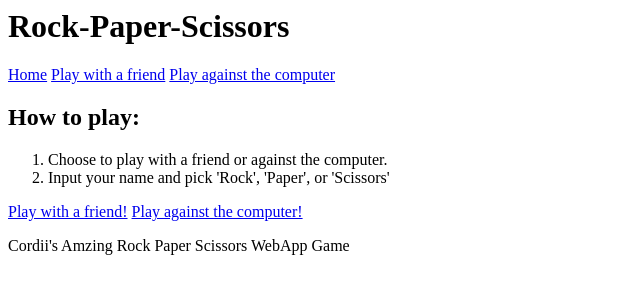
After one commit to CordiiT14/Rock_Paper_Scissors, a Flask app: page /home in a window 1280 px wide. The commit adds this page. Shown: the top 300 px of the page, without its empty margins (0-640 px from the left). Run offline with Flask 2, Linux system fonts and the light colour scheme.

Commit message:
working home page added. Edited base to include new pages in nav bar. Results and input shown after game played.

```diff
--- a/controllers/controller.py
+++ b/controllers/controller.py
@@ -7,25 +7,13 @@ from models.game import Game
 def index():
     return render_template('index.html', title="Play!")
 
-@app.route('/rock/scissors', )
-def rock_win():
-
-    return render_template('rock.html', title="Rock Wins")
-
-
-@app.route('/scissors/paper')
-def scissors_win():
-    return render_template('scissors.html', title='Scissors Wins' )
-
-
-@app.route('/paper/rock')
-def paper_win():
-    return render_template('paper.html', title='Paper Wins', )
+@app.route('/home')
+def home():
+    return render_template('home.html', title='Home')
 
 
 @app.route('/play', methods=['GET','POST'])
-def display_winner():
-    if request.method == 'POST':
+def play():
         player_1_name = request.form['player1_name']
         player_1_choice = request.form['p1_choice']
         player_2_name = request.form['player2_name']
@@ -36,5 +24,23 @@ def display_winner():
         game.add_players(player1)
         game.add_players(player2)
         winner= game.return_winner(game)
-        return redirect(winner)
-    return render_template('index.html')
+        winning_player = game.display_winner(player1, winner)
+        return render_template('results.html', title='The Winner is..', winning_player=winning_player , winner=winner, player1=player1, player2=player2)
+
+
+# Routes below used initially
+
+# @app.route('/rock/scissors', )
+# def rock_win():
+
+#     return render_template('rock.html', title="Rock Wins")
+
+
+# @app.route('/scissors/paper')
+# def scissors_win():
+#     return render_template('scissors.html', title='Scissors Wins' )
+
+
+# @app.route('/paper/rock')
+# def paper_win():
+#     return render_template('paper.html', title='Paper Wins', )
--- a/templates/base.html
+++ b/templates/base.html
@@ -5,7 +5,9 @@
     <header>
         <h1> Rock-Paper-Scissors </h1>
         <nav>
-            <a href="/play">Play</a>
+            <a href="/home"> Home</a>
+            <a href="/play">Play with a friend</a>
+            <a href="/vscomputer">Play against the computer</a>
         </nav>
     </header>
     {% block content%}
--- /dev/null
+++ b/templates/home.html
@@ -0,0 +1,18 @@
+{% extends "base.html" %}
+
+{% block content %}
+
+<section>
+    <h2>How to play:</h2>
+    <ol>
+        <li>Choose to play with a friend or against the computer.</li>
+        <li>Input your name and pick 'Rock', 'Paper', or 'Scissors'</li>
+
+    </ol>
+</section>
+<section>
+    <a href="/play">Play with a friend!</a>
+    <a href="/vscomputer">Play against the computer!</a>
+</section>
+
+{% endblock %}
--- a/templates/index.html
+++ b/templates/index.html
@@ -29,7 +29,7 @@
             </form>
         </div>
 
-    </section>
+
 
 </body>
 
```
Also changed, not shown: models/game.py (+11 -8 lines), templates/paper.html (deleted, +0 -7 lines), templates/results.html (added, +22 -0 lines), templates/rock.html (deleted, +0 -7 lines).
